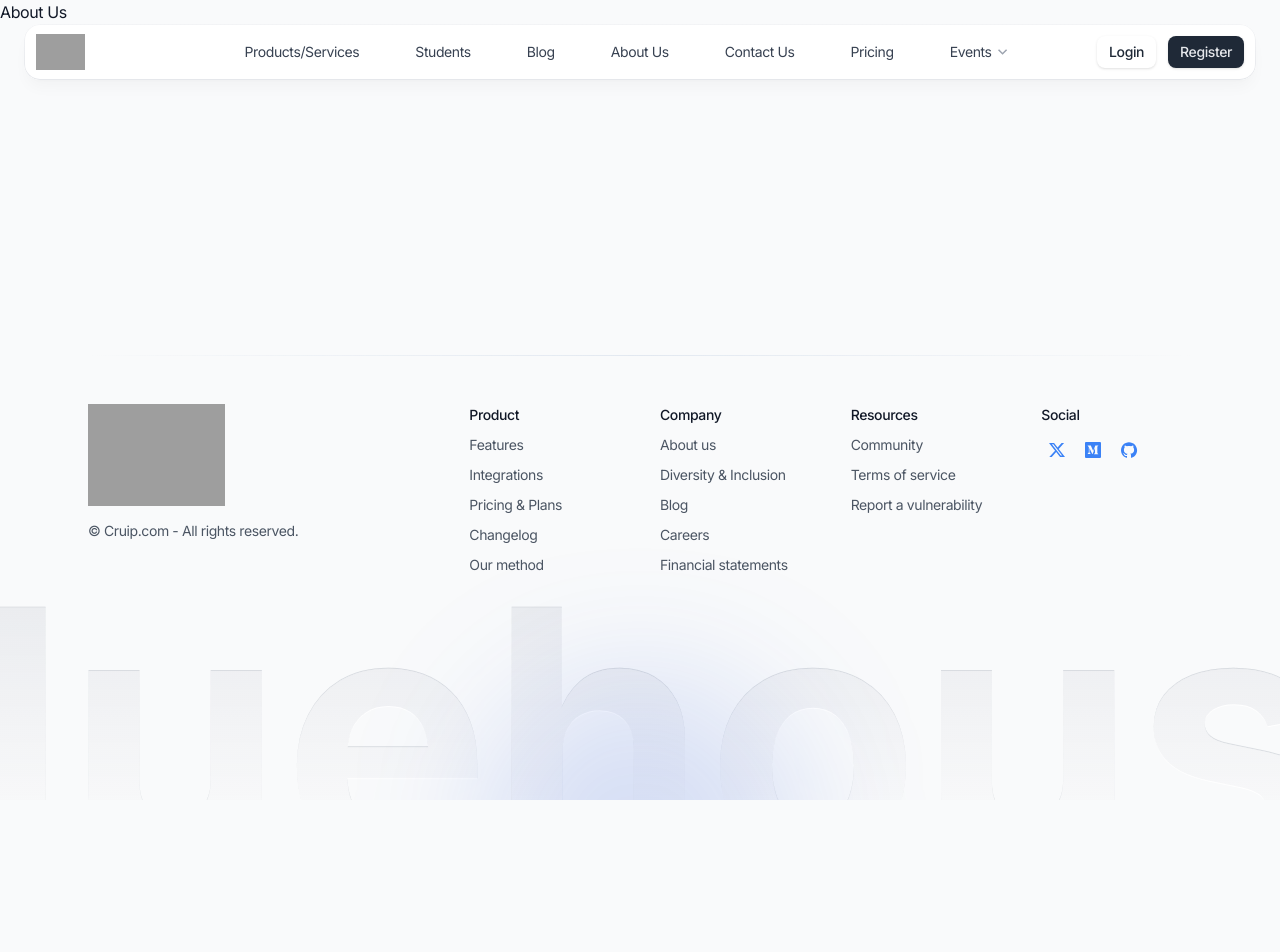
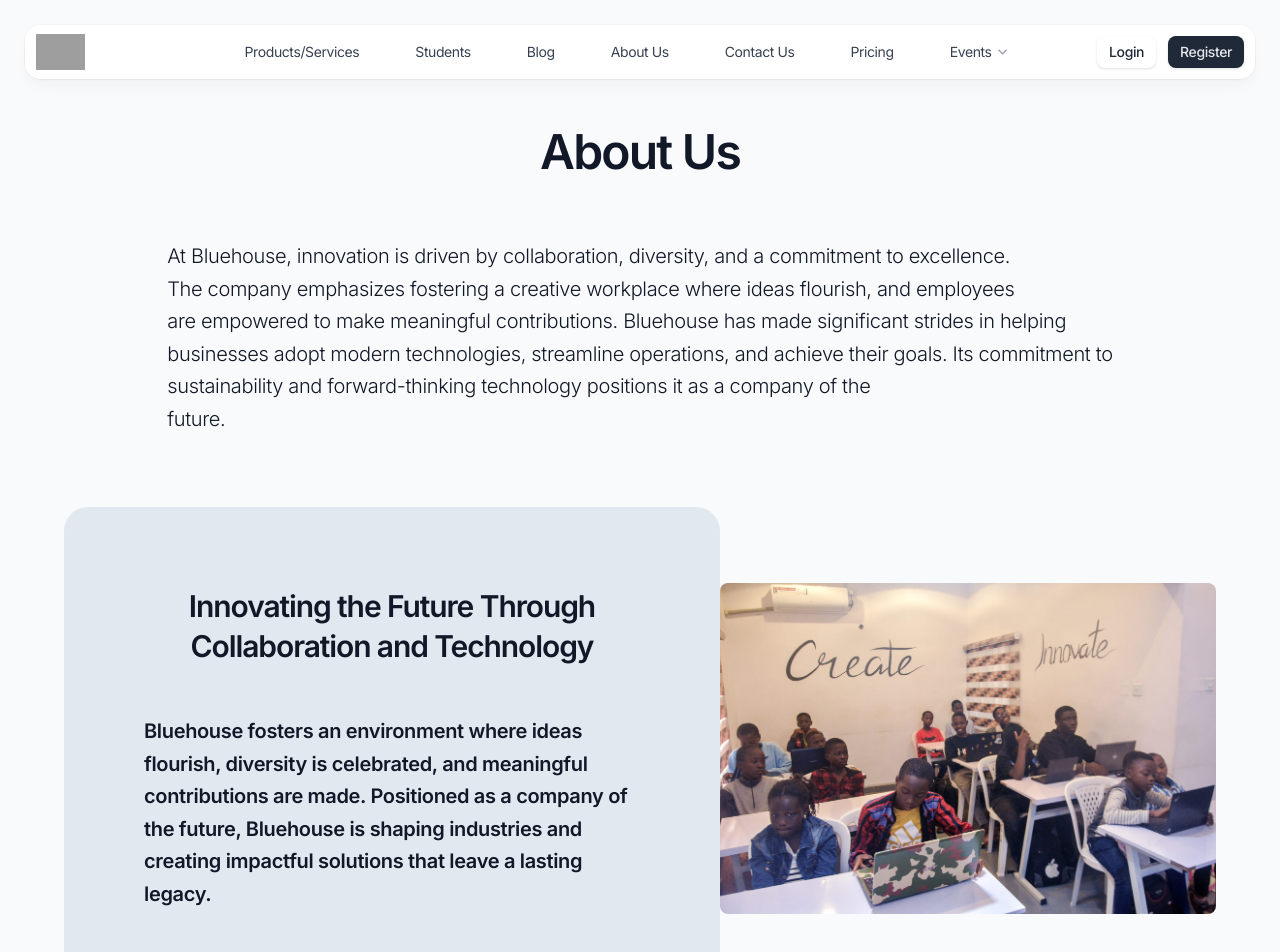
Before and after one commit to bluehouseng/bluehouse-website-v2, a Next.js app: page /about in a window 1280 px wide. Shown: the top 952 px of the page. Before the commit the page ends 800 px from the top, so only its background shows below. Built offline with nearby package versions, Linux system fonts and the light colour scheme; grey boxes are pictures that could not be loaded.

Commit message:
create about

```diff
--- a/app/(default)/about/page.tsx
+++ b/app/(default)/about/page.tsx
@@ -1,8 +1,51 @@
+import Image from "next/image";
+import aboutImage from "@/public/images/summertraining/training13.jpg";
 
-export default function About () {
-    return (
-        <div>
-            <h1>About Us</h1>
+export default function About() {
+  return (
+    <div className="mt-32">
+      <h2 className="text-5xl cursor-pointer font-semibold mb-4 flex justify-center">
+        About Us
+      </h2>
+      <div className="mt-8 items-center px-4 md:px-16">
+        <p className="text-xl font-light flex justify-center p-8 leading-relaxed">
+          At Bluehouse, innovation is driven by collaboration, diversity, and a
+          commitment to excellence. <br />
+          The company emphasizes fostering a creative workplace where ideas
+          flourish, and employees <br /> are empowered to make meaningful
+          contributions. Bluehouse has made significant strides in helping{" "}
+          <br /> businesses adopt modern technologies, streamline operations,
+          and achieve their goals. Its commitment to <br />
+          sustainability and forward-thinking technology positions it as a
+          company of the <br />
+          future.
+        </p>
+      </div>
+      <div className="flex flex-col z-10 md:flex-row items-center px-4 md:px-16 mt-10">
+        {/* Left Side: Text */}
+        <div className="flex-1 bg-slate-200 rounded-3xl p-8 md:p-20">
+          <h1 className="text-3xl h-24 font-semibold text-center mb-8">
+            Innovating the Future Through Collaboration and Technology
+          </h1>
+          <p className="font-semibold text-xl leading-relaxed">
+            Bluehouse fosters an environment where ideas flourish, diversity is
+            celebrated, and meaningful contributions are made. Positioned as a
+            company of the future, Bluehouse is shaping industries and creating
+            impactful solutions that leave a lasting legacy.
+          </p>
         </div>
-    )
+
+        {/* Right Side: Image */}
+        <div className="flex-1 flex justify-centern absolute right-0 md:relative md:top-0 md:">
+          <Image
+            src={aboutImage}
+            alt="Descriptive Alt Text"
+            width={600}
+            height={500}
+            className="rounded-lg"
+          />
+        </div>
+      </div>
+    </div>
+  );
 }
```
